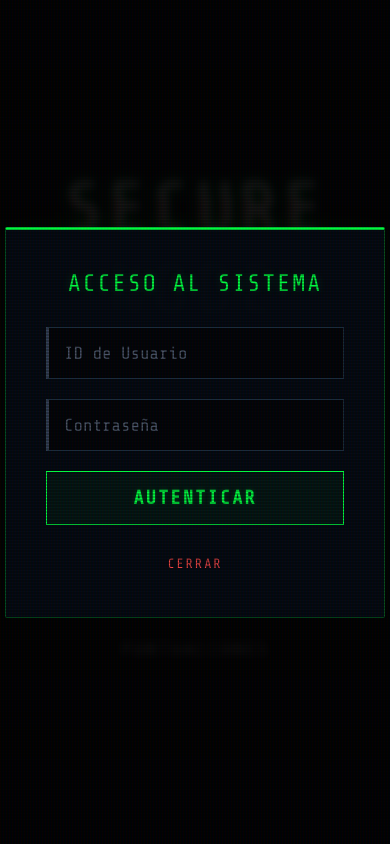
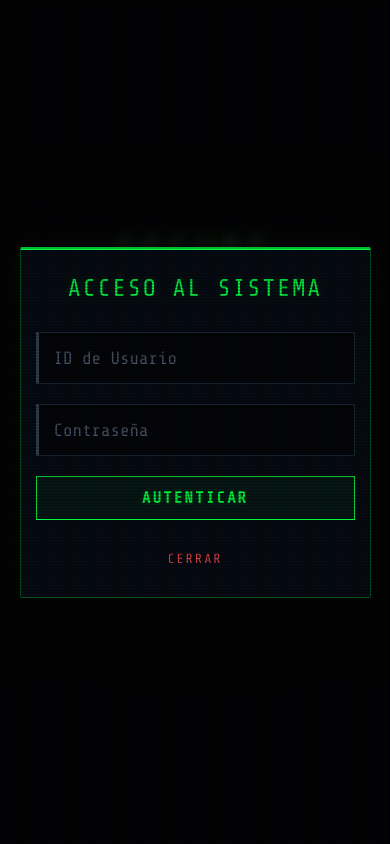
Before and after one commit to Angel-S-Tindal9/secure-node, a plain HTML site: page index.html in a window 390 px wide. Both pictures are taken after a click on the button "INICIAR SESIÓN". Shown: the top 844 px of the page. Drawn offline with nearby package versions, Linux system fonts and the light colour scheme.

Commit message:
Update index.css

```diff
--- a/css/index.css
+++ b/css/index.css
@@ -299,3 +299,35 @@ body::after {
 .leaderboard-table tr:hover {
     background: rgba(0, 255, 65, 0.08);
 }
+
+/* =========================================
+   DISEÑO RESPONSIVO (MÓVILES) - MENÚ
+========================================= */
+@media (max-width: 768px) {
+    .main-menu-container {
+        padding: 30px 20px;
+        width: 85%; /* Se adapta al ancho del teléfono */
+    }
+    .glitch {
+        font-size: 2.5rem; /* Evita que el título se desborde */
+    }
+    .subtitle {
+        font-size: 0.9rem;
+        letter-spacing: 2px;
+    }
+    .menu-options {
+        width: 100%; /* Botones ocupan todo el ancho disponible */
+    }
+    .glass-panel {
+        width: 90%;
+        padding: 25px 15px;
+    }
+    .cyber-btn {
+        padding: 12px 10px;
+        font-size: 1rem;
+    }
+    .leaderboard-table th, .leaderboard-table td {
+        padding: 10px 5px;
+        font-size: 0.85rem;
+    }
+}
```
